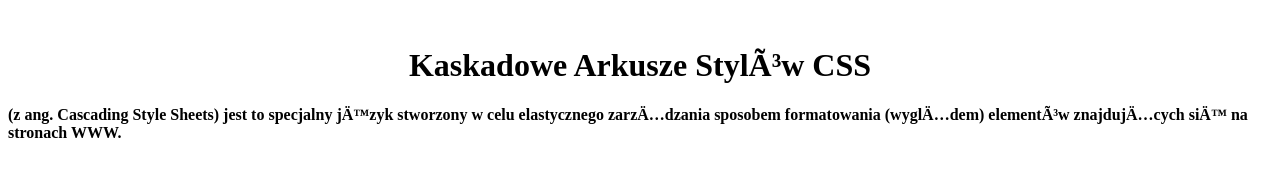
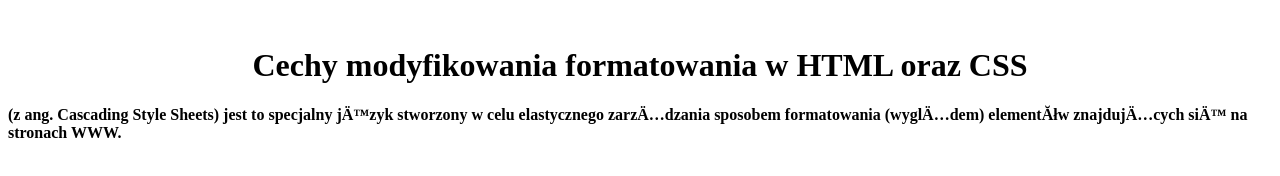
Before and after one commit to RDT1337/css, a plain HTML site: page zadanie3_Dziubich.html in a window 1280 px wide. Drawn offline with Linux system fonts and the light colour scheme.

Commit message:
Update zadanie3_Dziubich.html

```diff
--- a/zadanie3_Dziubich.html
+++ b/zadanie3_Dziubich.html
@@ -4,7 +4,7 @@
 </head>
 <body>
                       <br>
-<h1 align="center">Kaskadowe Arkusze Stylów CSS</h1>
+<h1 align="center">Cechy modyfikowania formatowania w HTML oraz CSS</h1>
 <h4>(z ang. Cascading Style Sheets) jest to specjalny język stworzony w celu elastycznego zarządzania sposobem formatowania (wyglądem) elementów znajdujących się na stronach WWW.</h4>
 
 </body>
```
